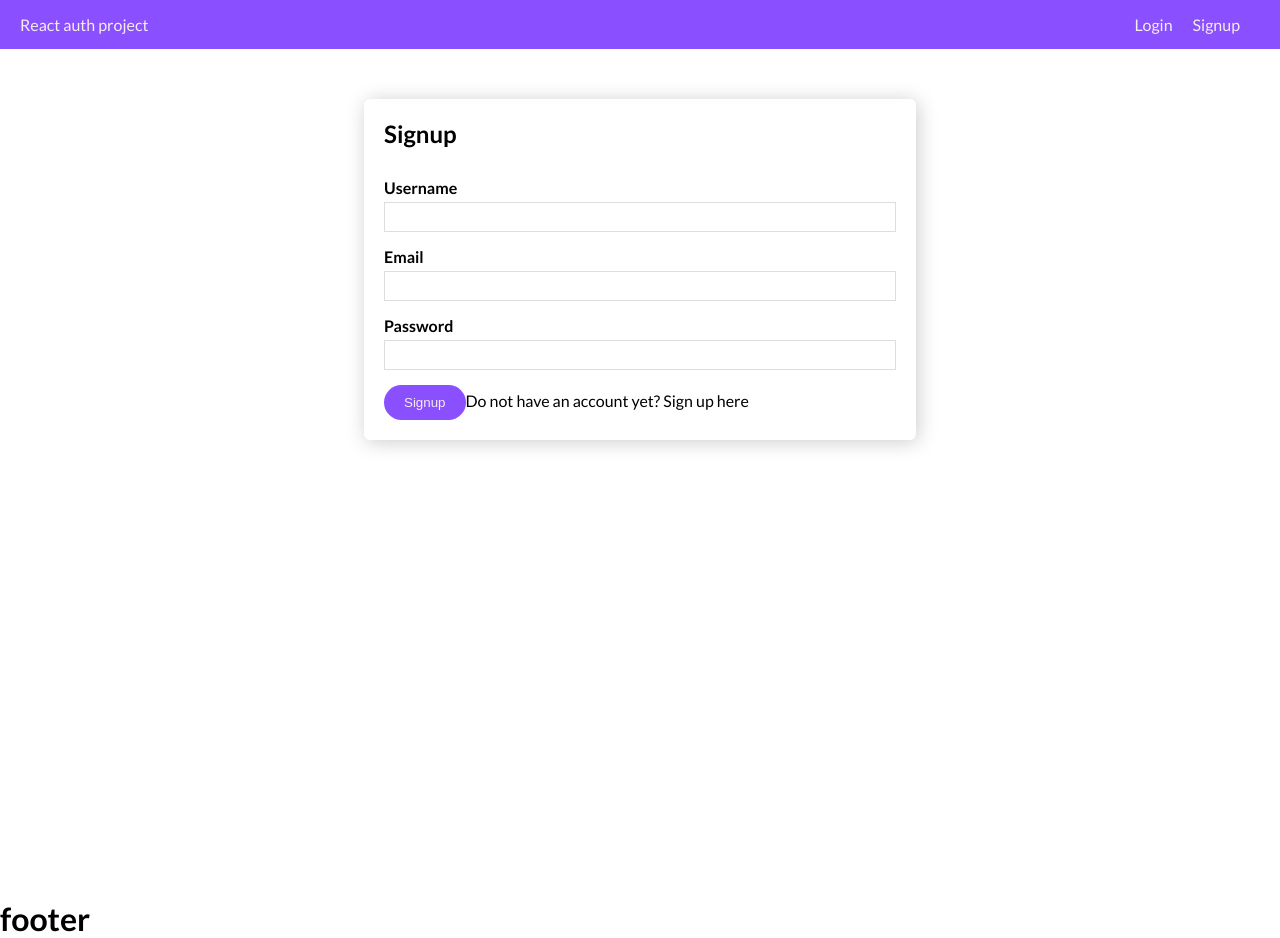
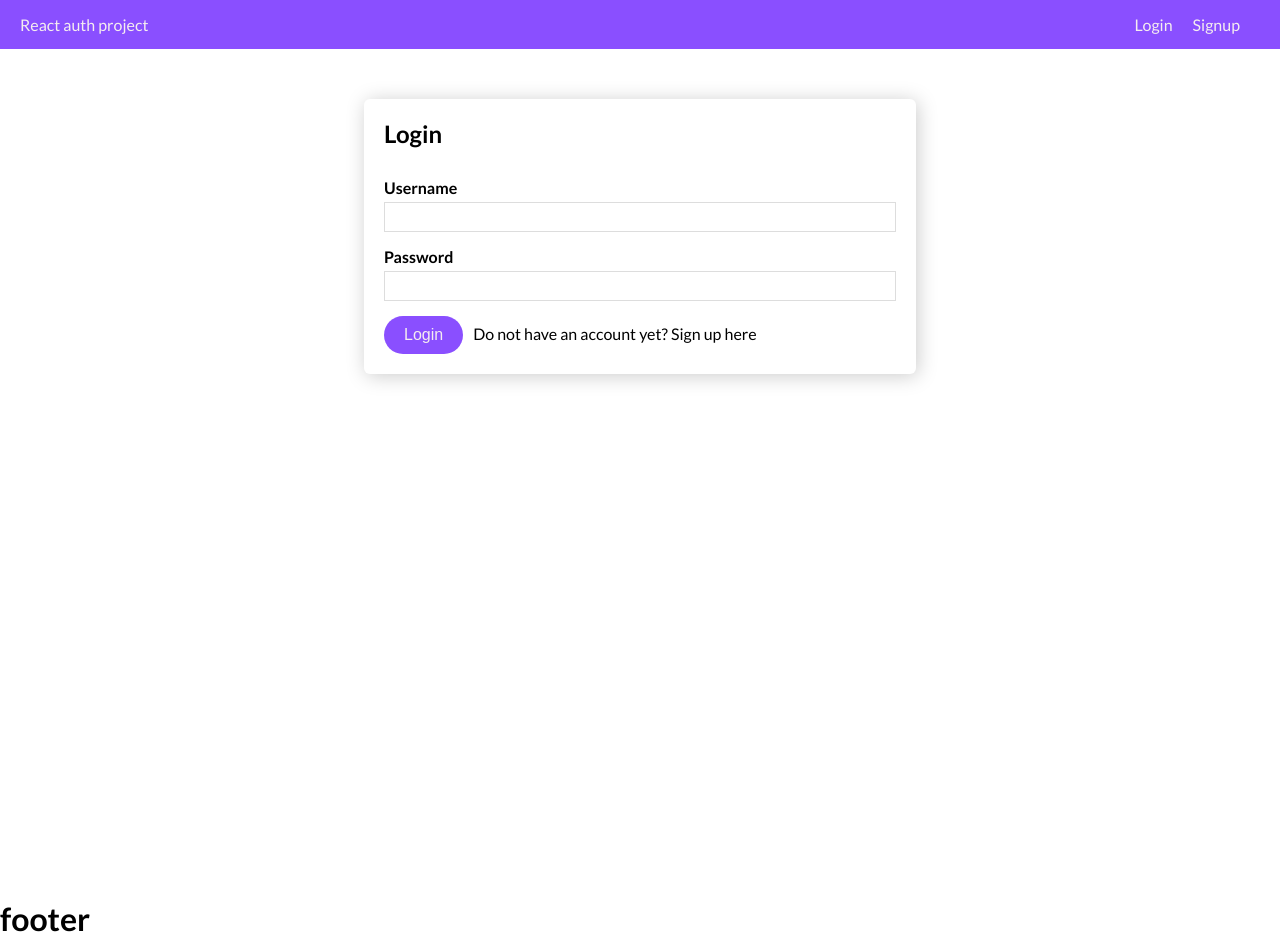
Before and after one commit to Hamzasehouli/final-react-auth-project, a React (Create React App) app: page /login in a window 1280 px wide. Built offline with nearby package versions, Linux system fonts and the light colour scheme.

Commit message:
Added Login form functionalities

```diff
--- a/src/components/Button.js
+++ b/src/components/Button.js
@@ -1,7 +1,7 @@
 import classes from "./Button.module.css";
 export default function Button(props) {
   return (
-    <button type={props.type} className={classes[props.class]}>
+    <button type={props.typ} className={classes[props.class]}>
       {props.children}
     </button>
   );
--- a/src/components/Button.module.css
+++ b/src/components/Button.module.css
@@ -3,6 +3,7 @@ button {
   border: none;
   background-color: transparent;
   cursor: pointer;
+  font-size: inherit;
 }
 .flat {
   display: inline-block;
--- a/src/components/From.js
+++ b/src/components/From.js
@@ -1,4 +1,8 @@
 import classes from "./Form.module.css";
 export default function Form(props) {
-  return <form className={classes.form}>{props.children}</form>;
+  return (
+    <form onSubmit={props.onSubmit} className={classes.form}>
+      {props.children}
+    </form>
+  );
 }
--- a/src/pages/Login.js
+++ b/src/pages/Login.js
@@ -1,33 +1,53 @@
+import { useRef } from "react";
 import { Link } from "react-router-dom";
 import Form from "../components/From";
 import classes from "../components/Form.module.css";
 import Button from "../components/Button";
 export default function Login() {
+  const enteredUsername = useRef();
+  const enteredPassword = useRef();
+
+  const submitHandler = function (e) {
+    e.preventDefault();
+    const username = enteredUsername.current.value;
+    const password = enteredPassword.current.value;
+    const body = {
+      username,
+      password,
+    };
+  };
+
   return (
-    <Form>
-      <h2>Signup</h2>
+    <Form onSubmit={submitHandler}>
+      <h2>Login</h2>
       <div className={classes.control}>
         <label htmlFor="username" className={classes.label}>
           Username
         </label>
-        <input type="text" id="username" className={classes.input}></input>
-      </div>
-      <div className={classes.control}>
-        <label htmlFor="email" className={classes.label}>
-          Email
-        </label>
-        <input type="email" id="email" className={classes.input}></input>
+        <input
+          ref={enteredUsername}
+          type="text"
+          id="username"
+          className={classes.input}
+        ></input>
       </div>
       <div className={classes.control}>
         <label htmlFor="password" className={classes.label}>
           Password
         </label>
-        <input type="password" id="password" className={classes.input}></input>
+        <input
+          ref={enteredPassword}
+          type="password"
+          id="password"
+          className={classes.input}
+        ></input>
       </div>
-      <Button class="flat" type="submit">
-        Signup
+      <Button class="flat" typ="submit">
+        Login
       </Button>
-      <Link to="/signup">Do not have an account yet? Sign up here</Link>
+      <Link style={{ marginLeft: "1rem" }} to="/signup">
+        Do not have an account yet? Sign up here
+      </Link>
     </Form>
   );
 }
--- a/src/pages/Signup.js
+++ b/src/pages/Signup.js
@@ -1,3 +1,35 @@
-export default function Signup() {
-  return <></>;
+import { Link } from "react-router-dom";
+import Form from "../components/From";
+import classes from "../components/Form.module.css";
+import Button from "../components/Button";
+export default function Login() {
+  return (
+    <Form>
+      <h2>Signup</h2>
+      <div className={classes.control}>
+        <label htmlFor="username" className={classes.label}>
+          Username
+        </label>
+        <input type="text" id="username" className={classes.input}></input>
+      </div>
+      <div className={classes.control}>
+        <label htmlFor="email" className={classes.label}>
+          Email
+        </label>
+        <input type="email" id="email" className={classes.input}></input>
+      </div>
+      <div className={classes.control}>
+        <label htmlFor="password" className={classes.label}>
+          Password
+        </label>
+        <input type="password" id="password" className={classes.input}></input>
+      </div>
+      <Button class="flat" typ="submit">
+        Signup
+      </Button>
+      <Link style={{ marginLeft: "1rem" }} to="/login">
+        Already have an account? Log in here
+      </Link>
+    </Form>
+  );
 }
```
